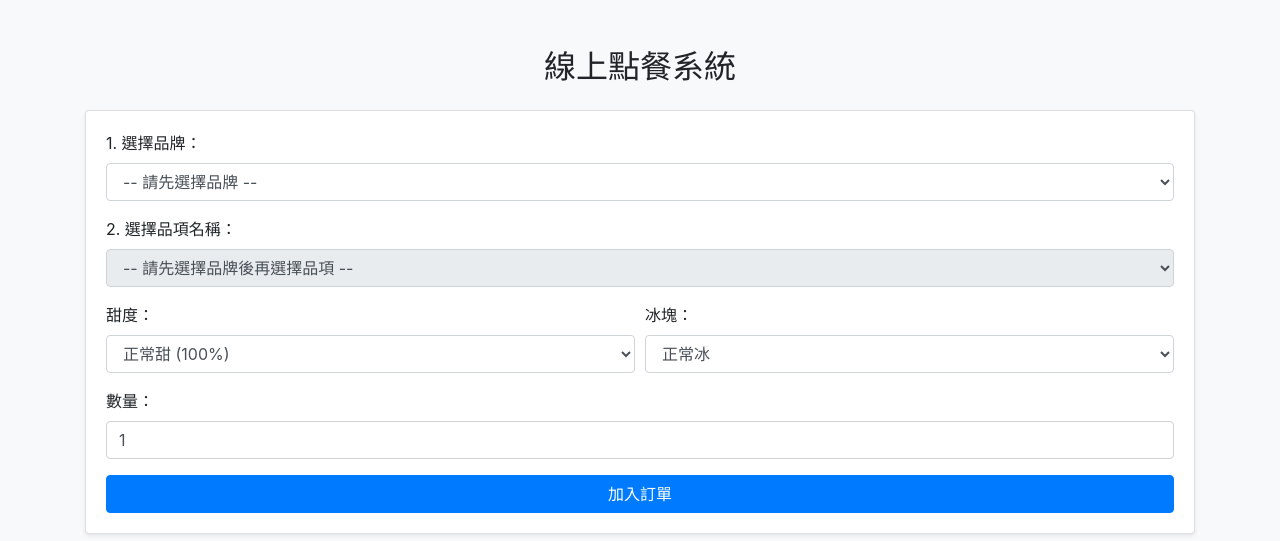
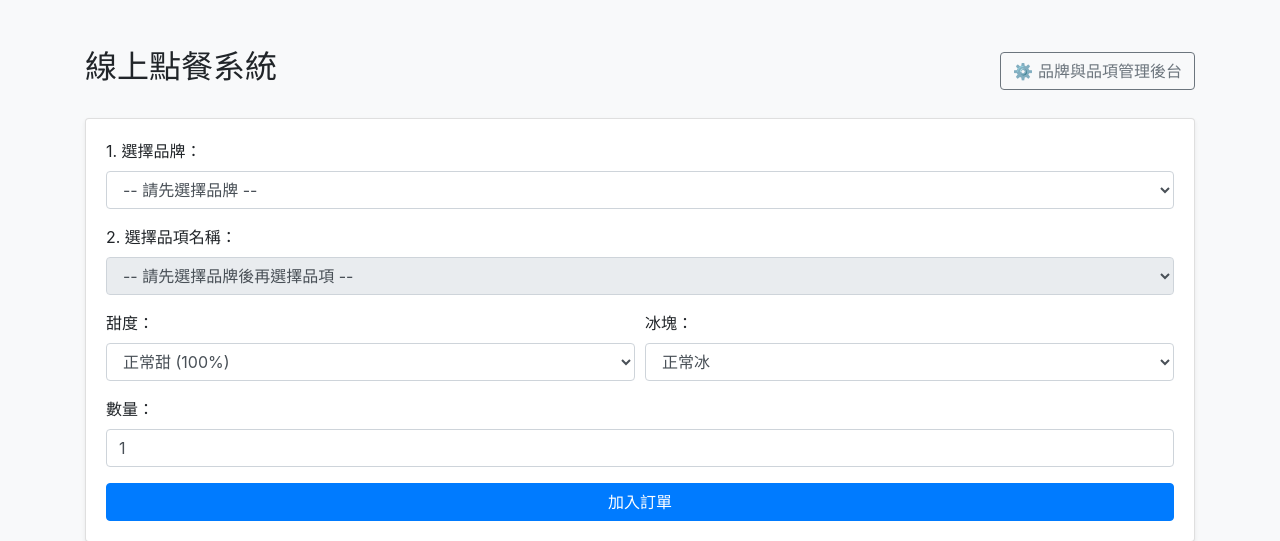
Before and after one commit to aesir6126-create/123456, a Flask app: page / in a window 1280 px wide. Shown: the top 541 px of the page. Run offline with Flask 3, Linux system fonts and the light colour scheme.

Commit message:
Update index.html

```diff
--- a/templates/index.html
+++ b/templates/index.html
@@ -8,7 +8,10 @@
 </head>
 <body class="bg-light">
     <div class="container mt-5 mb-5">
-        <h2 class="text-center mb-4">線上點餐系統</h2>
+        <div class="d-flex justify-content-between align-items-center mb-4">
+            <h2>線上點餐系統</h2>
+            <a href="/admin" class="btn btn-outline-secondary">⚙️ 品牌與品項管理後台</a>
+        </div>
 
         <!-- 點餐表單 -->
         <div class="card shadow-sm mb-4">
@@ -113,7 +116,6 @@
 
     <!-- 品牌與品項連動的 JavaScript -->
     <script>
-        // 將後端的品項資料轉換成前端可用的 JS 物件陣列
         const allItems = [
             {% for item in menu_items %}
                 { id: "{{ item.id }}", brand: "{{ item.brand }}", name: "{{ item.name }}" },
@@ -125,8 +127,6 @@
 
         brandSelect.addEventListener('change', function() {
             const selectedBrand = this.value;
-
-            // 清空並重置第二個選單
             itemSelect.innerHTML = '<option value="">-- 請選擇餐點品項 --</option>';
 
             if (!selectedBrand) {
@@ -134,7 +134,6 @@
                 return;
             }
 
-            // 篩選出屬於該品牌的品項
             const filteredItems = allItems.filter(item => item.brand === selectedBrand);
 
             filteredItems.forEach(item => {
```
